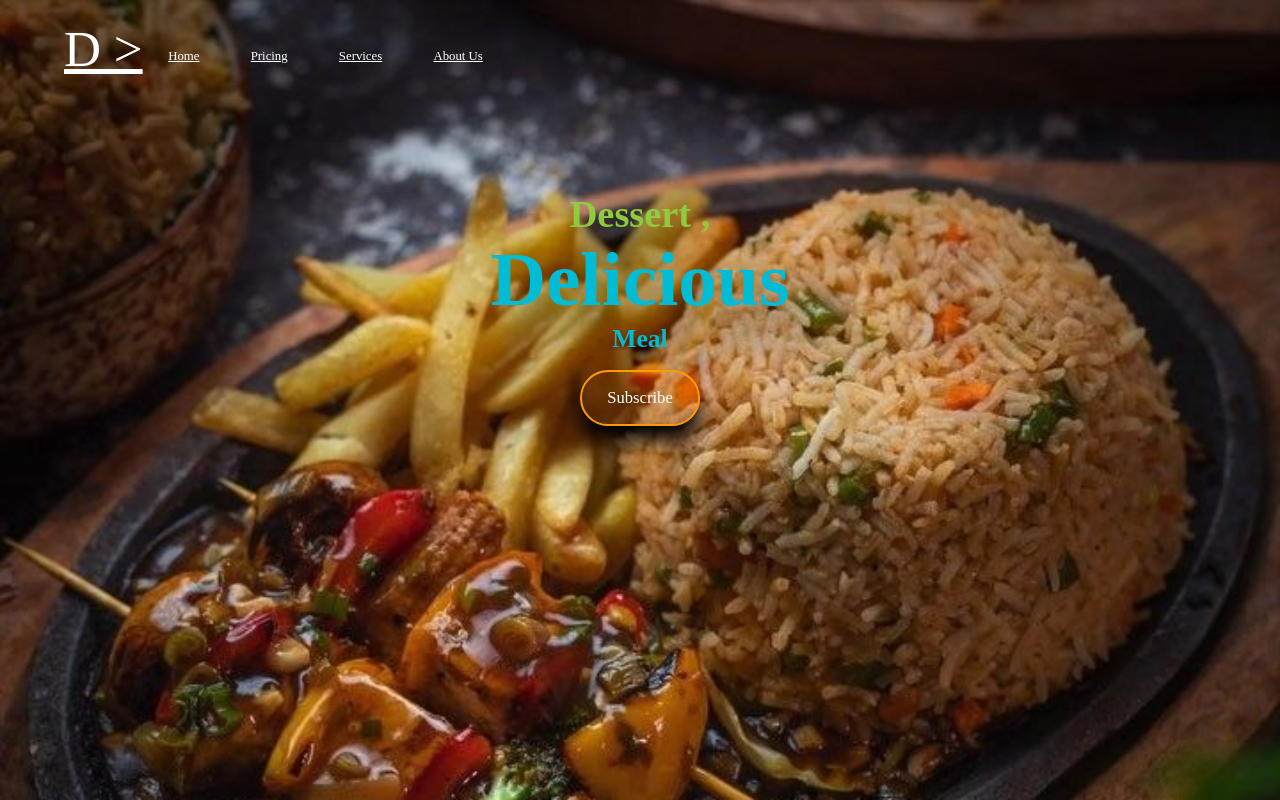
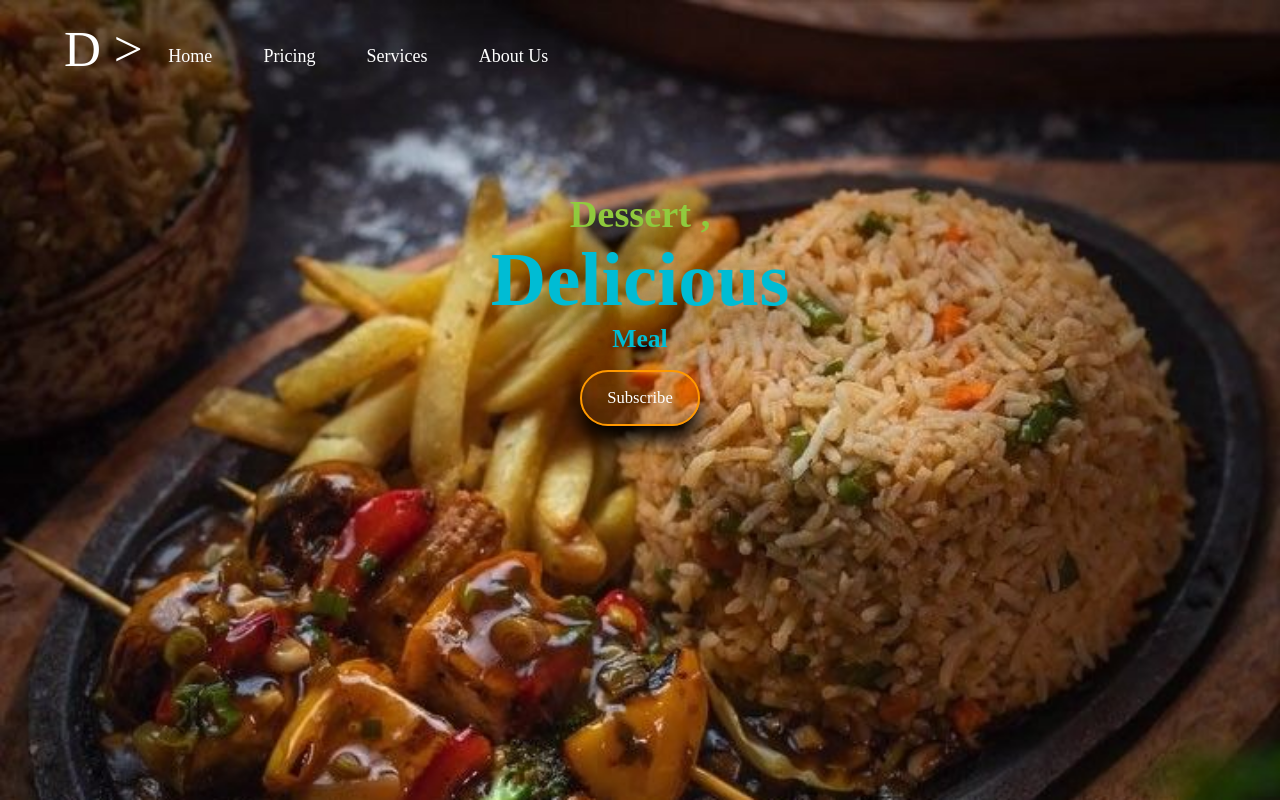
Before and after one commit to Akshata-Projects/FrontEnd_Projects, a plain HTML site: page foodMenu/index.html in a window 1280 px wide. Drawn offline with Linux system fonts and the light colour scheme.

Commit message:
Update style.css

```diff
--- a/foodMenu/style.css
+++ b/foodMenu/style.css
@@ -11,7 +11,7 @@ body {
 .site-content {
   height: 100vh;
   width: 100vw;
-  background-image: url("/background.jpg");
+  background-image: url("background.jpg");
   background-size: cover;
   background-repeat: no-repeat;
 }
@@ -28,12 +28,14 @@ nav {
   font-family: Berkshire Swash;
   margin-left: 5vw;
   margin-top: 4vh;
+  text-decoration: none;
 }
 
 .nav-item {
   margin-top: 6vh;
   padding: 2vw;
-  font-size: 1vw;
+  font-size: 18px;
+  text-decoration: none;
 }
 
 .container {
```
